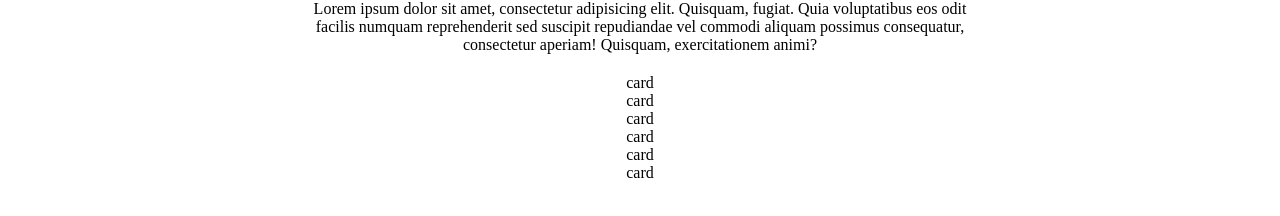
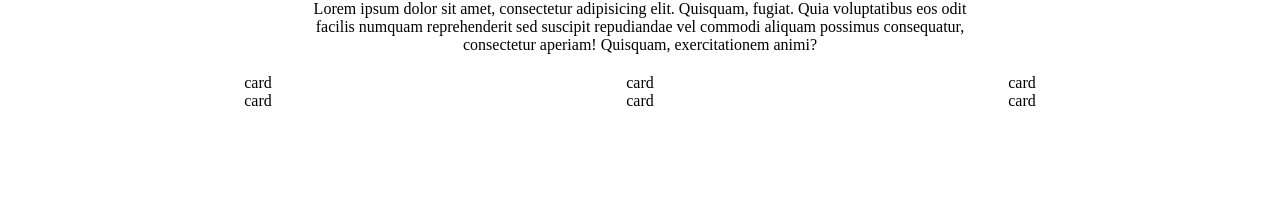
Before and after one commit to BrianMcPhillips/Portfolio-2, a React (Create React App) app: page / in a window 1280 px wide. Shown: the part 1783-1999 px from the top of the page. After the commit the page ends 1951 px from the top, so only its background shows below. Built offline with nearby package versions, Linux system fonts and the light colour scheme.

Commit message:
product card styling

```diff
--- a/src/components/Product/Product.css
+++ b/src/components/Product/Product.css
@@ -0,0 +1,3 @@
+.p {
+  width: 300px;
+}
--- a/src/components/Product/Product.jsx
+++ b/src/components/Product/Product.jsx
@@ -4,7 +4,7 @@ import './Product.css';
 const Product = () => {
 
   return (
-    <div>
+    <div className='p'>
       card
     </div>
   );
--- a/src/components/ProductList/ProductList.css
+++ b/src/components/ProductList/ProductList.css
@@ -18,3 +18,9 @@
 .pl-desc {
   margin: 20px 0px;
 }
+
+.pl-list {
+  display: flex;
+  flex-wrap: wrap;
+  justify-content: space-between;
+}
```
